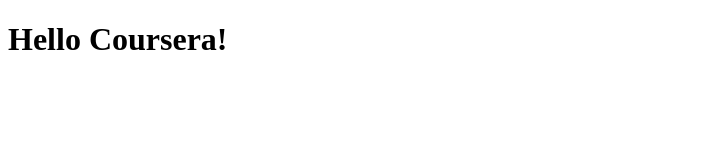
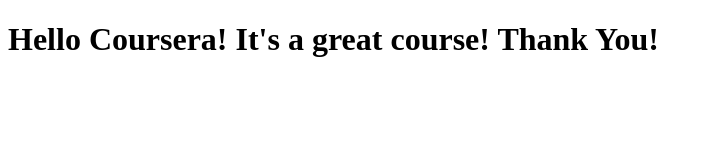
Before and after one commit to Fattijenishbek/coursera-test, a plain HTML site: page site/index.html in a window 1280 px wide. Shown: the whole page, without its empty margins (0-711 px from the left). Drawn offline with Linux system fonts and the light colour scheme.

Commit message:
smal addition

```diff
--- a/site/index.html
+++ b/site/index.html
@@ -4,6 +4,6 @@
 	<title>Hello Coursera!</title>
 </head>
 <body>
-<h1>Hello Coursera!</h1>
+<h1>Hello Coursera! It's a great course! Thank You!</h1>
 </body>
 </html>
```
